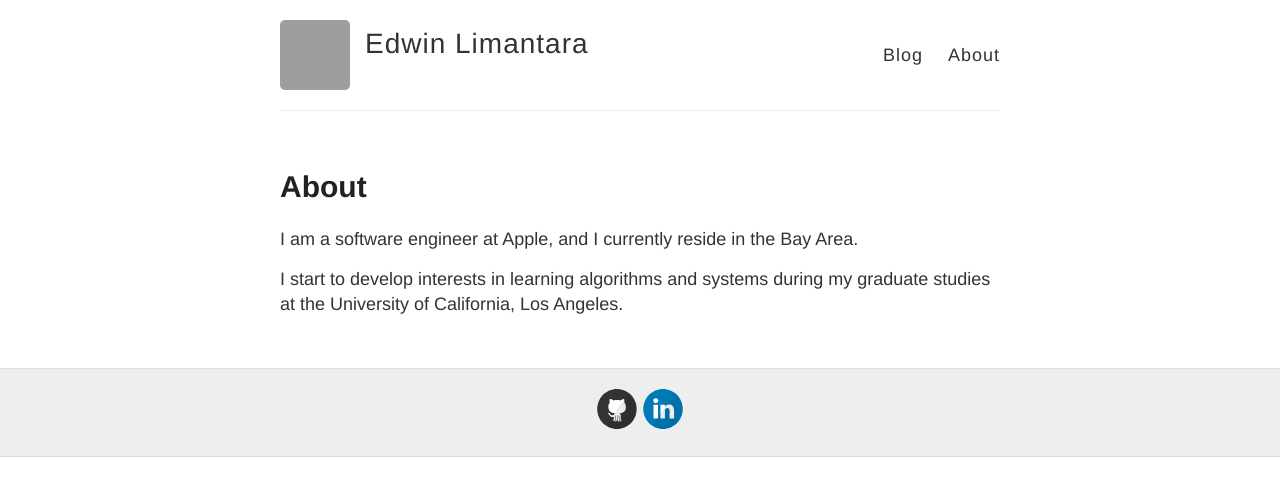
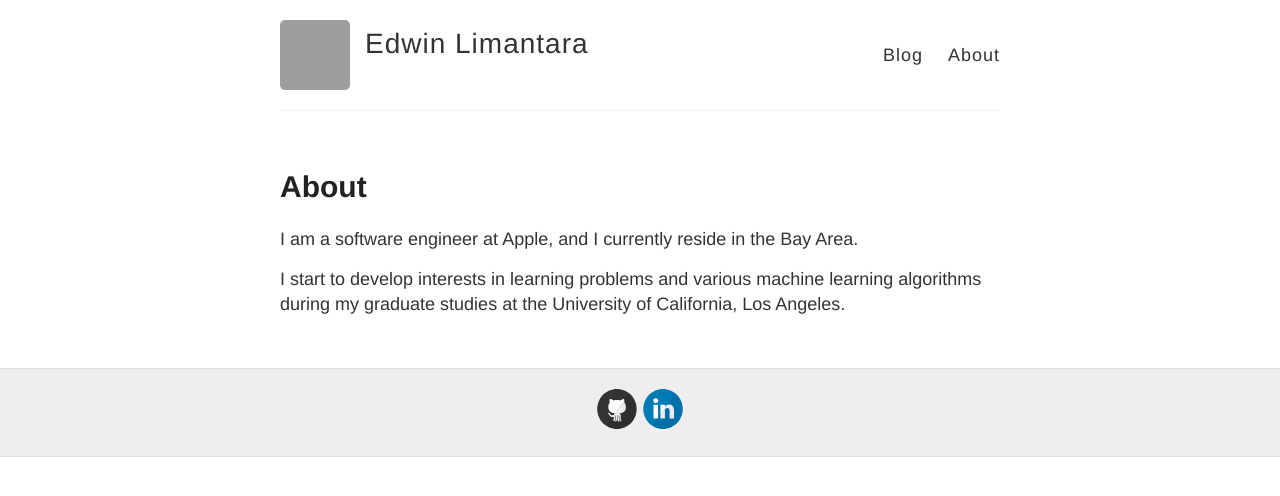
Before and after one commit to Limantara/edwinlimantara.github.io, a Jekyll site: the page built from about.md, in a window 1280 px wide. Shown: the top 496 px of the page. Built offline with Jekyll 4.4.1, drawn with Linux system fonts in a browser that asks for light colours; grey boxes are pictures that could not be loaded.

Commit message:
update about

```diff
--- a/about.md
+++ b/about.md
@@ -6,4 +6,4 @@ permalink: /about/
 
 I am a software engineer at Apple, and I currently reside in the Bay Area.
 
-I start to develop interests in learning algorithms and systems during my graduate studies at the University of California, Los Angeles.
+I start to develop interests in learning problems and various machine learning algorithms during my graduate studies at the University of California, Los Angeles.
```
